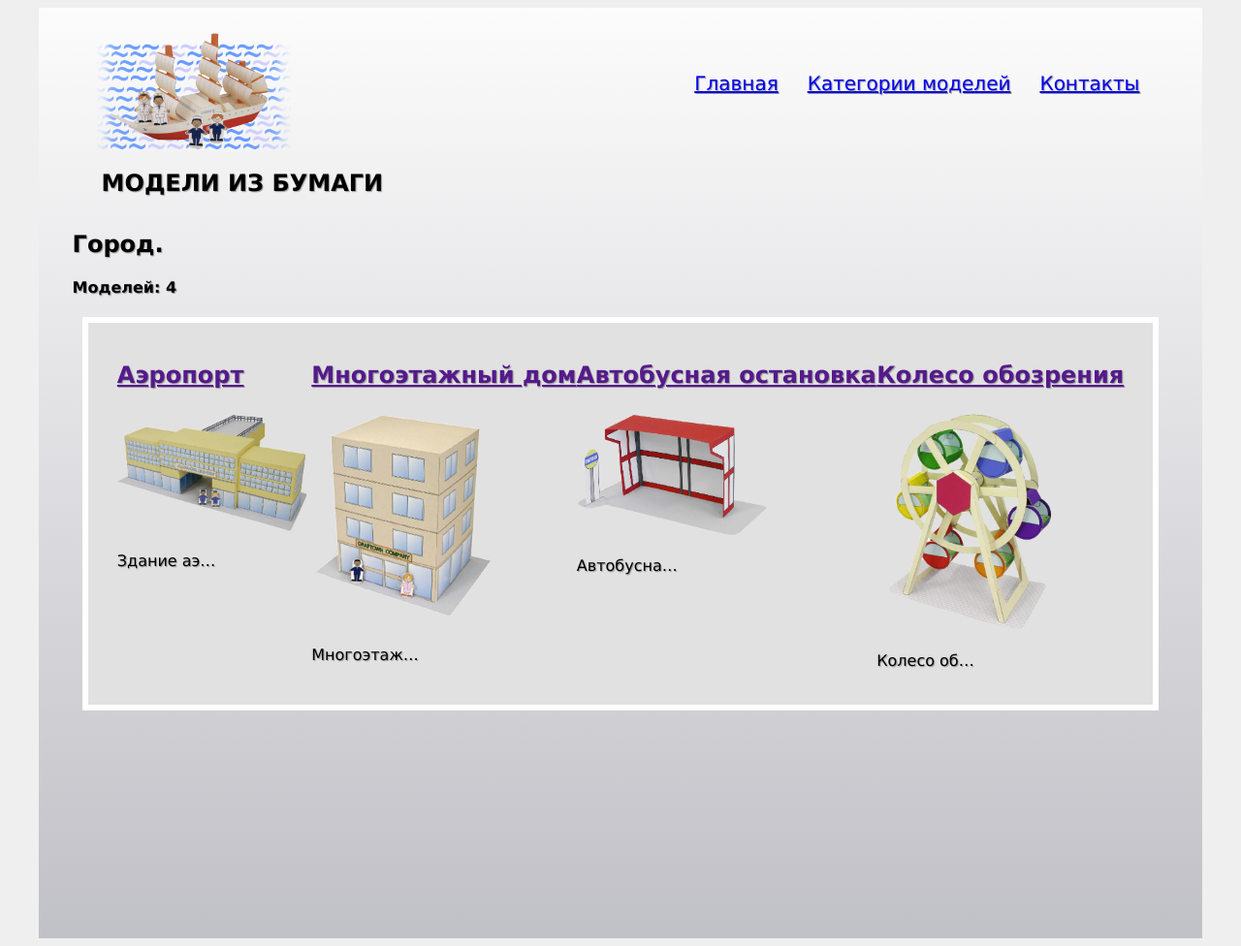
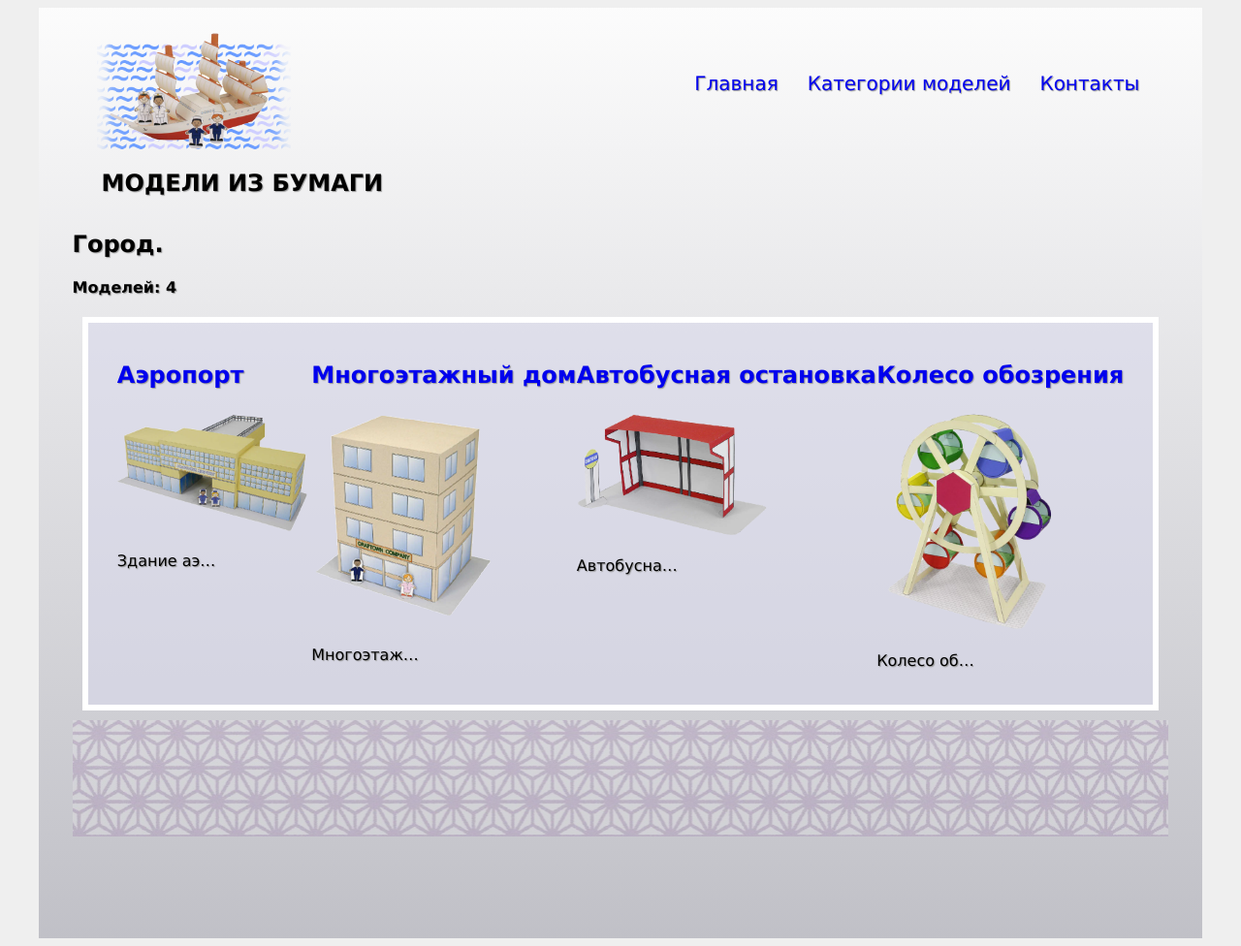
Before and after one commit to GolubinM/HomeTask55, a Django app: page /projects/1/ in a window 1280 px wide. Shown: the whole page at 97% size. Run offline with Django 4.2, Linux system fonts and the light colour scheme; data comes from the database, SQL or seed files in the repository.

Commit message:
dynamics css for project add

```diff
--- a/papermodels/static/css/style.css
+++ b/papermodels/static/css/style.css
@@ -119,3 +119,9 @@ h1 {
 .model_img{
   max-width: 200px;
 }
+.footer {
+    min-height: 120px;
+}
+ a {
+    text-decoration: none;
+}
--- /dev/null
+++ b/papermodels/static/css/style_prj1.css
@@ -0,0 +1,7 @@
+.models{
+    background-color: rgba(217, 217, 236, 0.605);
+}
+.footer {
+    background: url("../papermodels/backgr_1.jpg") 100% 0 repeat-x;
+    opacity: 0.2;
+}
--- a/papermodels/templates/papermodels/project.html
+++ b/papermodels/templates/papermodels/project.html
@@ -1,15 +1,25 @@
 {% extends 'papermodels/base.html' %}
 {% load static %}
 {% block content %}
+{% if id == 1 %}
+<link rel="stylesheet" href="{% static 'css/style_prj1.css' %}">
+{% elif id == 2 %}
+<link rel="stylesheet" href="{% static 'css/style_prj2.css' %}">
+{% elif id == 3 %}
+<link rel="stylesheet" href="{% static 'css/style_prj3.css' %}">
+{% endif %}
+
 <h2 class="cat_title">{{ cat_title }}.<br></h2>
 <h4>Моделей: {{ project.count }}</h4>
 <div class="models">
     {% for model in project %}
     <div class="elements">
-        <h2 class="top"><a href="">{{ model.title }}</a></h2>
-        <a href="{{ model.upload.url }}" target="_blank"><img class="model_img" src="{{ model.image.url }}" alt="img"></a>
+        <h2 class="top"><a href="{{ model.upload.url }}" target="_blank">{{ model.title }}</a></h2>
+        <a href="{{ model.upload.url }}" target="_blank"><img class="model_img" src="{{ model.image.url }}"
+                                                              alt="img"></a>
         <div class="blog_text"><p>{{ model.description | striptags | truncatechars:10 }}</p></div>
     </div>
     {% endfor %}
 </div>
+<div class="footer"> </div>
 {% endblock %}
```
Also changed, not shown: papermodels/static/css/style_prj2.css (added, +7 -0 lines), papermodels/static/css/style_prj3.css (added, +7 -0 lines), papermodels/static/papermodels/backgr_1.jpg (added), papermodels/static/papermodels/backgr_2.jpg (added), papermodels/static/papermodels/backgr_4.jpg (added).
